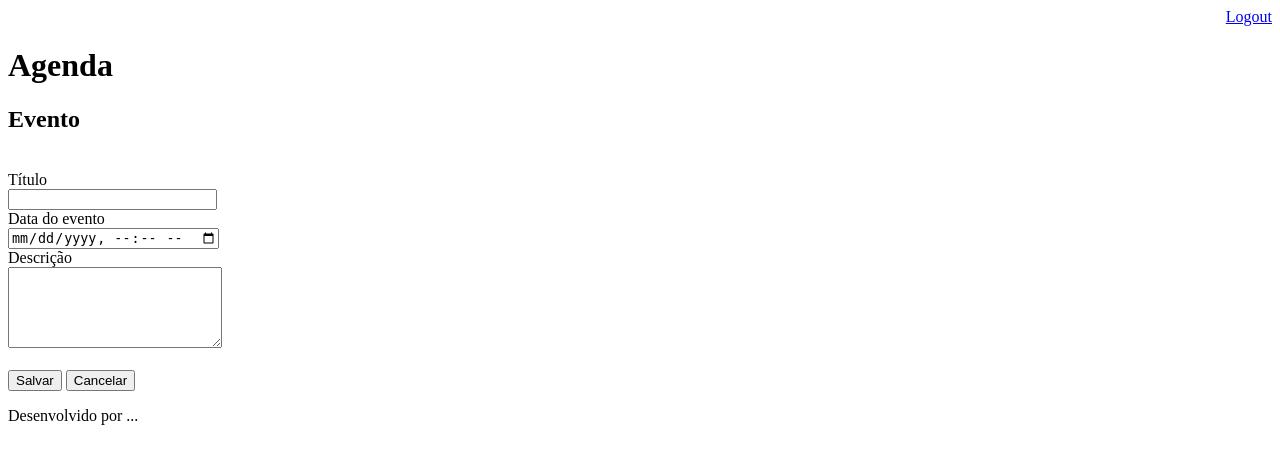
After one commit to paulobacalhau/agenda, a Django app: page /agenda/evento/ in a window 1280 px wide. The commit adds this page. Shown: the top 464 px of the page. Run offline with Django 3.2, Linux system fonts and the light colour scheme; a user stored in the database is signed in.

Commit message:
Incluido template para inserção de eventos na agenda. Incluido finalmente o gitginore para igorar arquivos compilados

```diff
--- a/agenda/urls.py
+++ b/agenda/urls.py
@@ -21,6 +21,8 @@ from django.views.generic import RedirectView
 urlpatterns = [
     path('admin/', admin.site.urls),
     path('agenda/', views.lista_eventos),
+    path('agenda/evento/', views.evento),
+    path('agenda/evento/submit', views.submit_evento),
     path('', RedirectView.as_view(url='/agenda')),
     path('login/', views.login_user),
     path('login/submit', views.submit_login),
--- a/core/views.py
+++ b/core/views.py
@@ -28,10 +28,26 @@ def submit_login(request):
     return redirect('/')
 
 @login_required(login_url='/login/')
-
 def lista_eventos(request):
     #evento = Evento.objects.all
     usuario = request.user
     evento = Evento.objects.filter(usuario=usuario)
     response = {'evento': evento}
     return render(request, 'agenda.html', response)
+
+@login_required(login_url='/login/')
+def evento(request):
+    return render(request, 'evento.html')
+
+@login_required(login_url='/login/')
+def submit_evento(request):
+    if request.POST:
+         titulo      = request.POST.get('titulo')
+         data_evento = request.POST.get('data_evento')
+         descricao   = request.POST.get('descricao')
+         usuario     = request.user
+         Evento.objects.create(titulo=titulo,
+                               data_evento=data_evento,
+                               descricao=descricao,
+                               usuario=usuario)
+    return redirect('/')
--- /dev/null
+++ b/templates/evento.html
@@ -0,0 +1,24 @@
+{% extends "model-page.html" %}
+{% block content %}
+
+<h2>Evento</h2>
+<br>
+<label>Título</label>
+<br>
+<form action="submit" method="POST">{% csrf_token %}
+    <input type="text" name="titulo" size="23">
+    <br>
+    <label>Data do evento</label>
+    <br>
+    <input type="datetime-local" name="data_evento" size="23">
+    <br>
+    <label>Descrição</label>
+    <br>
+    <textarea name="descricao" rows="5" cols="24"></textarea>
+    <br><br>
+    <button type="submit">Salvar</button>
+    <a href="/">
+       <button type="button">Cancelar</button>
+    </a>
+</form>
+{% endblock %}
```
Also changed, not shown: templates/agenda.html (+8 -6 lines), db.sqlite3, 1 other file.
